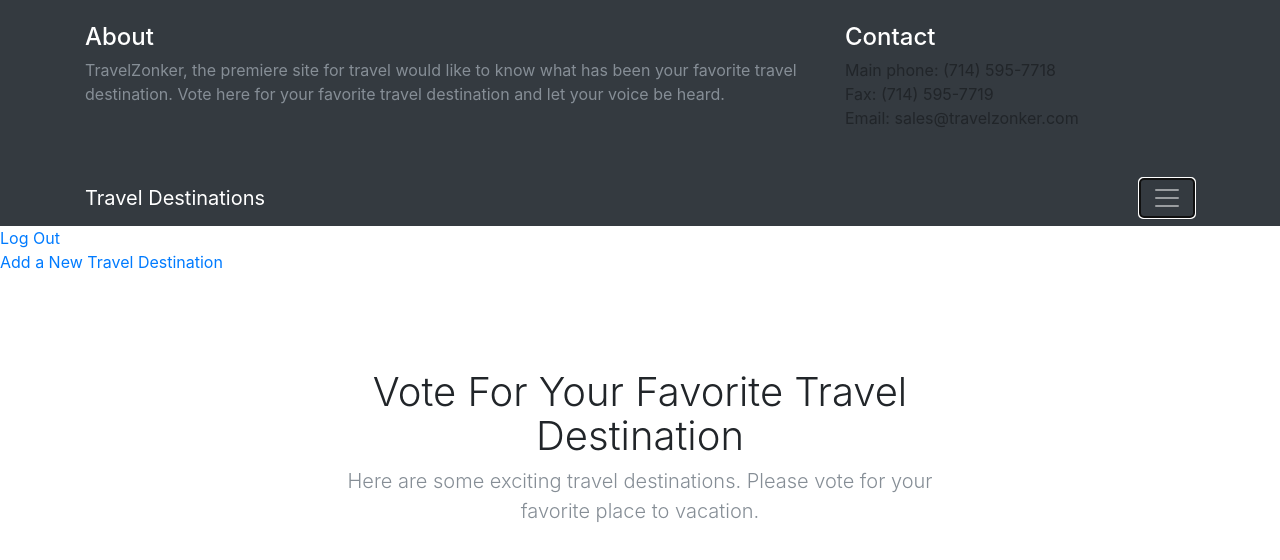
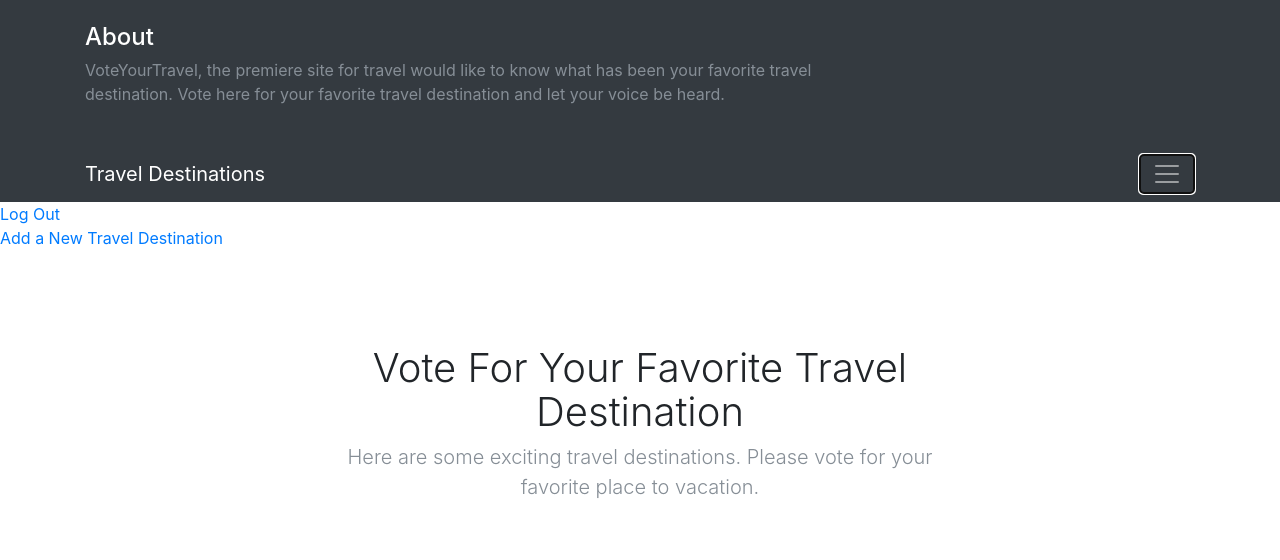
Before and after one commit to rauldoe/cpsc473proj1, a plain HTML site: page landing.html in a window 1280 px wide. Both pictures are taken after a click on the button "Toggle navigation". Shown: the top 560 px of the page. Drawn offline with Linux system fonts and the light colour scheme; no server answers.

Commit message:
Changed info

```diff
--- a/landing.html
+++ b/landing.html
@@ -24,15 +24,9 @@
       <div class="row">
         <div class="col-sm-8 py-4">
           <h4 class="text-white">About</h4>
-          <p class="text-muted">TravelZonker, the premiere site for travel would like to know what has been your favorite travel destination. Vote here for your favorite travel destination and let your voice be heard.</p>
+          <p class="text-muted">VoteYourTravel, the premiere site for travel would like to know what has been your favorite travel destination. Vote here for your favorite travel destination and let your voice be heard.</p>
         </div>
         <div class="col-sm-4 py-4">
-          <h4 class="text-white">Contact</h4>
-          <ul class="list-unstyled">
-            <li>Main phone: (714) 595-7718</li>
-            <li>Fax: (714) 595-7719</li>
-            <li>Email: sales@travelzonker.com</li>
-          </ul>
         </div>
       </div>
     </div>
```
